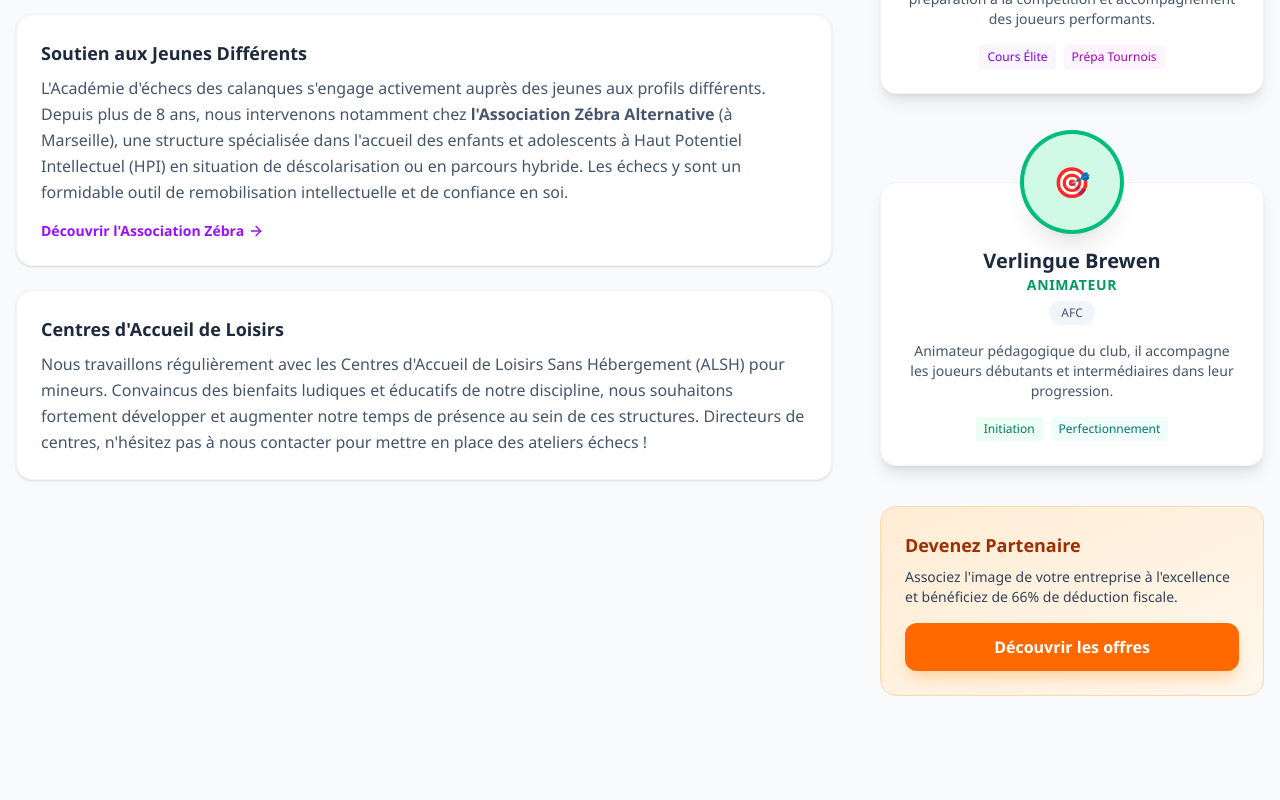
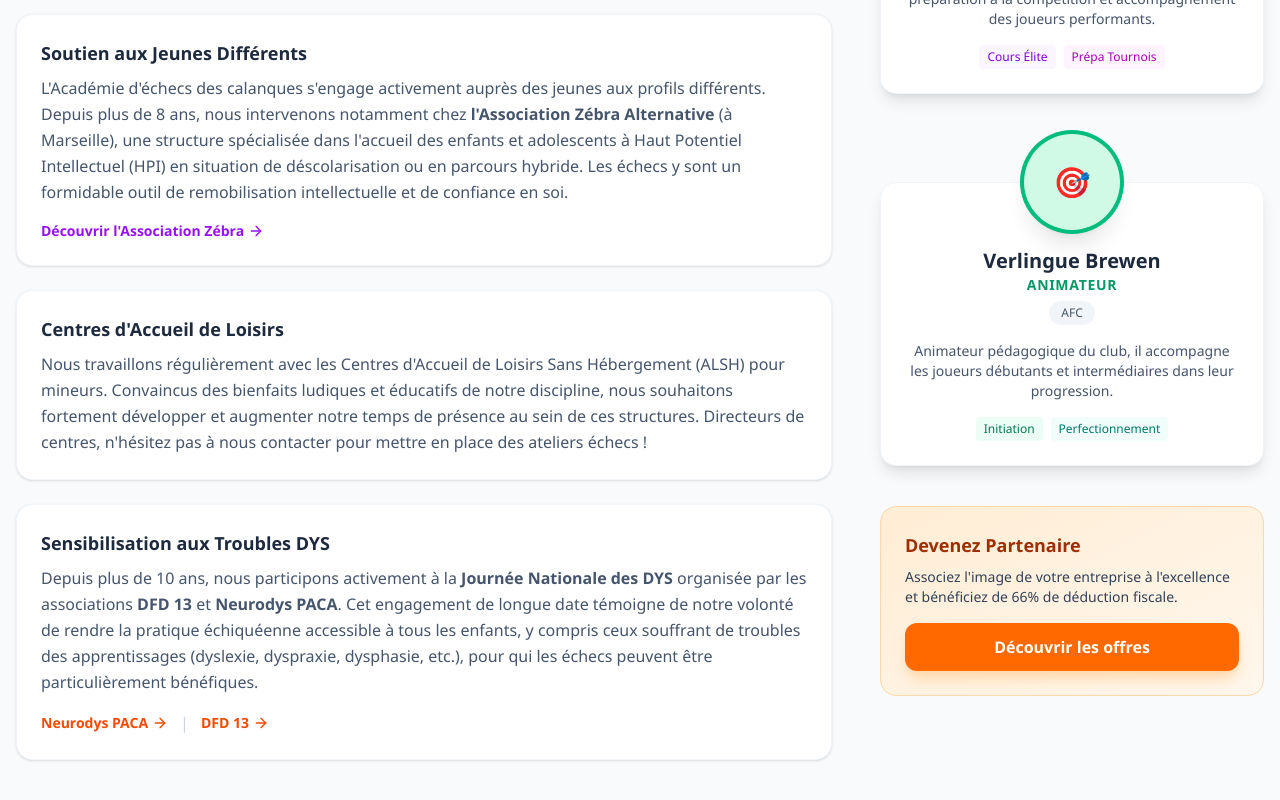
Before and after one commit to jgiraudeau/ac_echecs_calanques, a Next.js app: page /club in a window 1280 px wide. Shown: the part 1978-2778 px from the top of the page. Before the commit the page ends 2722 px from the top, so only its background shows below. Built offline with nearby package versions, Linux system fonts and the light colour scheme.

Commit message:
feat: add Journée des DYS info to club page

```diff
--- a/src/app/club/page.tsx
+++ b/src/app/club/page.tsx
@@ -166,6 +166,21 @@ export default function ClubPage() {
                                         Nous travaillons régulièrement avec les Centres d'Accueil de Loisirs Sans Hébergement (ALSH) pour mineurs. Convaincus des bienfaits ludiques et éducatifs de notre discipline, nous souhaitons fortement développer et augmenter notre temps de présence au sein de ces structures. Directeurs de centres, n'hésitez pas à nous contacter pour mettre en place des ateliers échecs !
                                     </p>
                                 </div>
+                                <div className="bg-white p-6 rounded-2xl shadow-sm border border-slate-100 hover:border-orange-200 transition-colors">
+                                    <h4 className="font-bold text-lg mb-2 text-slate-800">Sensibilisation aux Troubles DYS</h4>
+                                    <p className="text-slate-600 leading-relaxed mb-4">
+                                        Depuis plus de 10 ans, nous participons activement à la <strong>Journée Nationale des DYS</strong> organisée par les associations <strong>DFD 13</strong> et <strong>Neurodys PACA</strong>. Cet engagement de longue date témoigne de notre volonté de rendre la pratique échiquéenne accessible à tous les enfants, y compris ceux souffrant de troubles des apprentissages (dyslexie, dyspraxie, dysphasie, etc.), pour qui les échecs peuvent être particulièrement bénéfiques.
+                                    </p>
+                                    <div className="flex flex-col sm:flex-row gap-3">
+                                        <a href="https://www.neurodyspaca.org/Journee-Nationale-des-DYS-de-Marseille-et-des-Bouches-du-Rhone" target="_blank" rel="noopener noreferrer" className="text-orange-600 font-bold text-sm hover:underline flex items-center gap-1">
+                                            Neurodys PACA <ArrowRight className="w-4 h-4" />
+                                        </a>
+                                        <span className="hidden sm:inline text-slate-300">|</span>
+                                        <a href="https://www.dyspraxies.fr/tag/dfd13/" target="_blank" rel="noopener noreferrer" className="text-orange-600 font-bold text-sm hover:underline flex items-center gap-1">
+                                            DFD 13 <ArrowRight className="w-4 h-4" />
+                                        </a>
+                                    </div>
+                                </div>
                             </div>
                         </section>
 
```
